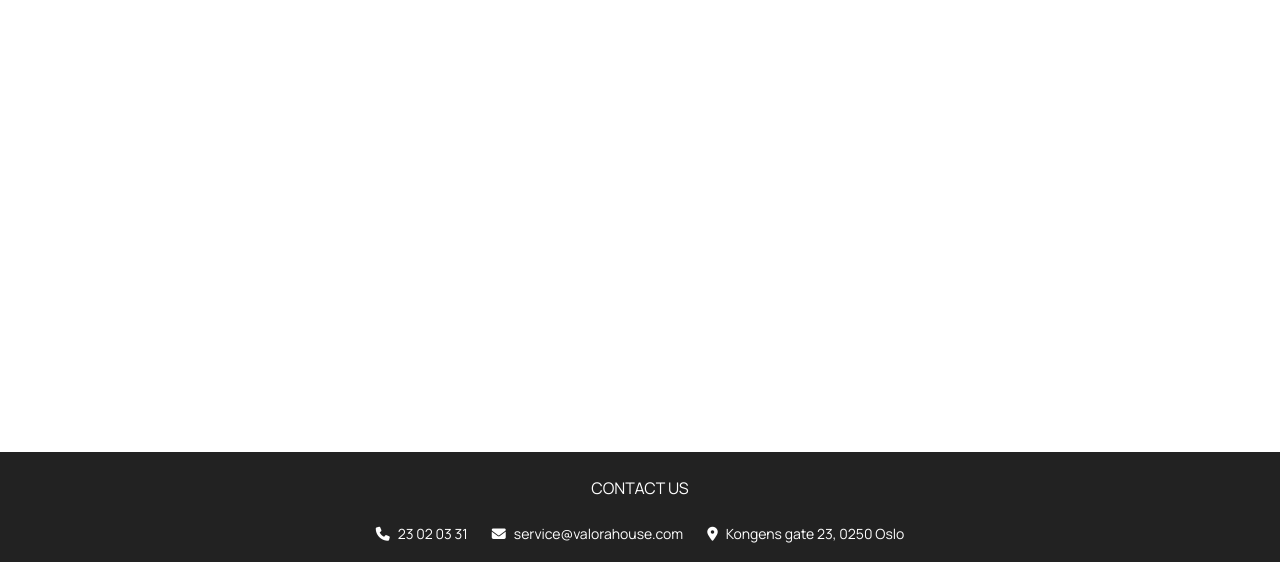
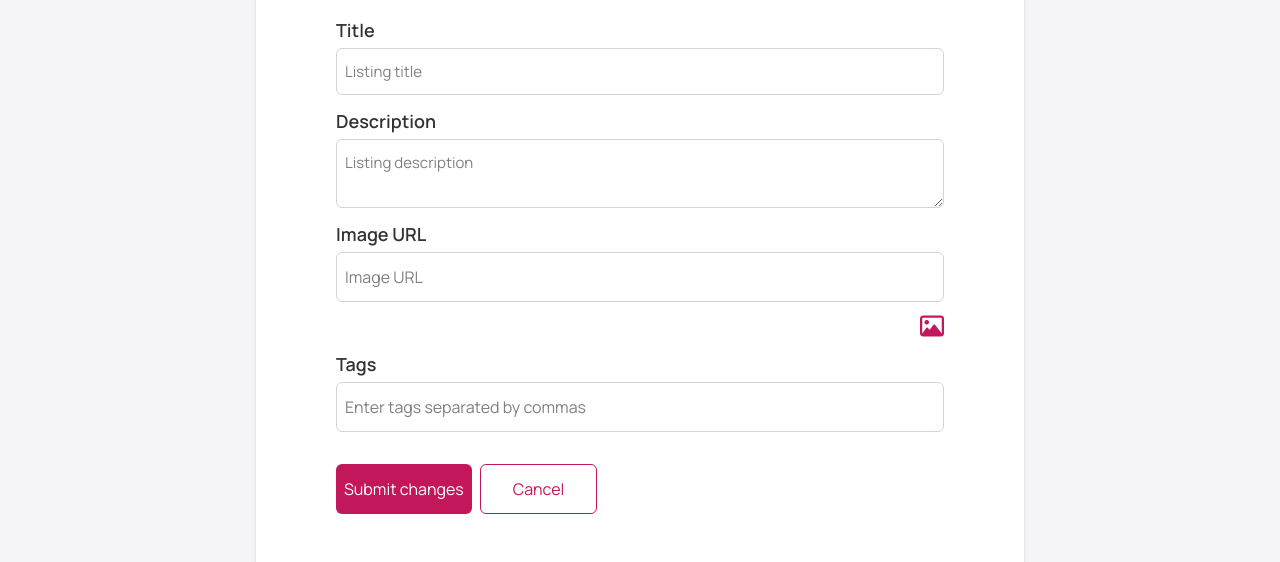
Before and after one commit to emifos/Semester-Project-2, a website: page edit-listing.html in a window 1280 px wide. Shown: the part 128-690 px from the top of the page. Drawn offline with nearby package versions, Linux system fonts and the light colour scheme; files that its build step writes are made by us from their sources.

Commit message:
Created edit-listing-form html and added tailwind classes

```diff
--- a/edit-listing.html
+++ b/edit-listing.html
@@ -30,7 +30,97 @@
   </head>
   <body class="font-manrope grid min-h-screen grid-rows-[auto_1fr_auto]">
     <header></header>
-    <main></main>
+    <main class="bg-background flex min-h-screen items-start justify-center">
+      <div
+        class="mx-4 w-full max-w-md rounded-md bg-white p-6 shadow-md md:mx-0 md:max-w-3xl md:p-20"
+      >
+        <h1
+          class="text-header-mobile text-text mb-4 text-center font-semibold md:text-2xl"
+        >
+          Edit Listing
+        </h1>
+        <form id="editListingeForm">
+          <div class="mt-8 flex flex-col gap-1">
+            <label class="text-text font-semibold md:text-lg" for="listingTitle"
+              >Title</label
+            >
+            <input
+              type="text"
+              id="listingTitle"
+              name="listingTitle"
+              placeholder="Listing title"
+              class="border-border text-placeholder focus:outline-accent cursor-pointer rounded-md border px-2 py-3 text-sm"
+            />
+          </div>
+          <div class="mt-3 flex flex-col gap-1">
+            <label
+              class="text-text font-semibold md:text-lg"
+              for="listingDescription"
+              >Description</label
+            >
+            <textarea
+              id="listingDescription"
+              name="listingDescription"
+              placeholder="Listing description"
+              class="border-border text-placeholder focus:outline-accent cursor-pointer rounded-md border px-2 py-3 text-sm"
+            ></textarea>
+          </div>
+          <div id="imageInputContainer">
+            <div class="mt-3 flex flex-col gap-1">
+              <label
+                for="listingImage"
+                class="text-text font-semibold md:text-lg"
+                >Image URL</label
+              >
+              <input
+                type="url"
+                id="listingImage"
+                name="listingImage"
+                placeholder="Image URL"
+                class="border-border text-placeholder focus:outline-accent cursor-pointer rounded-md border px-2 py-3 text-sm md:text-base"
+              />
+            </div>
+          </div>
+          <div class="has-tooltip relative mt-3 flex justify-end">
+            <i
+              id="addImageButton"
+              class="fa-regular fa-image text-accent cursor-pointer text-2xl"
+            ></i>
+            <span
+              class="bg-primary tooltip top-full rounded-md px-2 py-1 text-sm text-white"
+              >Add image</span
+            >
+          </div>
+          <div class="mt-3 flex flex-col gap-1">
+            <label for="tags" class="text-text font-semibold md:text-lg"
+              >Tags</label
+            >
+            <input
+              type="text"
+              id="tags"
+              name="tags"
+              placeholder="Enter tags separated by commas"
+              class="border-border text-placeholder focus:outline-accent cursor-pointer rounded-md border px-2 py-3 text-sm md:text-base"
+            />
+          </div>
+          <div class="mt-8 flex gap-2">
+            <button
+              type="submit"
+              class="bg-accent hover:from-accent hover:to-accent-hover w-full cursor-pointer rounded-md from-transparent to-transparent px-2 py-3 text-white hover:bg-linear-to-r md:w-auto"
+            >
+              Submit changes
+            </button>
+            <button
+              type="button"
+              id="cancelEdit"
+              class="border-accent text-accent hover:to-accent-hover hover:from-accent w-full cursor-pointer rounded-md border bg-white px-2 py-3 hover:bg-linear-to-r hover:text-white md:w-auto md:px-8"
+            >
+              Cancel
+            </button>
+          </div>
+        </form>
+      </div>
+    </main>
     <footer class="bg-primary py-6 text-white">
       <div class="flex flex-col items-center text-center">
         <h3 class="mb-4 text-sm md:mb-6 md:text-base">CONTACT US</h3>
```
